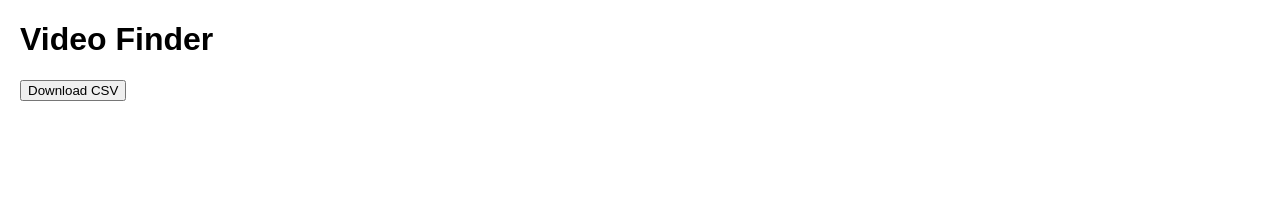
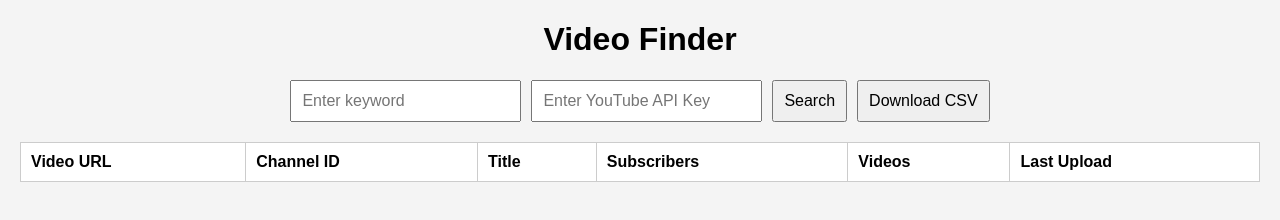
Before and after one commit to FreelancerBelle/videofind, a plain HTML site: page index.html in a window 1280 px wide. Drawn offline with Linux system fonts and the light colour scheme.

Commit message:
Add files via upload

```diff
--- a/index.html
+++ b/index.html
@@ -7,15 +7,28 @@
 </head>
 <body>
     <h1>Video Finder</h1>
-    <button onclick="downloadCSV(sampleData)">Download CSV</button>
+
+    <div class="search-box">
+        <input type="text" id="searchInput" placeholder="Enter keyword">
+        <input type="text" id="apiKeyInput" placeholder="Enter YouTube API Key">
+        <button onclick="searchVideos()">Search</button>
+        <button onclick="downloadCSV(resultsData)">Download CSV</button>
+    </div>
+
+    <table id="resultsTable">
+        <thead>
+            <tr>
+                <th>Video URL</th>
+                <th>Channel ID</th>
+                <th>Title</th>
+                <th>Subscribers</th>
+                <th>Videos</th>
+                <th>Last Upload</th>
+            </tr>
+        </thead>
+        <tbody></tbody>
+    </table>
 
     <script src="script.js"></script>
-    <script>
-        // Example data for testing
-        const sampleData = [
-            { videoId: "abc123", channelId: "chan1", title: "Video One", subs: 1000, videos: 10, lastUpload: "2025-08-09" },
-            { videoId: "def456", channelId: "chan2", title: "Video Two", subs: 2000, videos: 20, lastUpload: "2025-08-08" }
-        ];
-    </script>
 </body>
 </html>
--- a/script.js
+++ b/script.js
@@ -1,3 +1,51 @@
+
+let resultsData = [];
+
+async function searchVideos() {
+    const query = document.getElementById('searchInput').value.trim();
+    const apiKey = document.getElementById('apiKeyInput').value.trim();
+
+    if (!query || !apiKey) {
+        alert('Please enter both a search term and an API key.');
+        return;
+    }
+
+    try {
+        const searchResponse = await fetch(`https://www.googleapis.com/youtube/v3/search?part=snippet&q=${encodeURIComponent(query)}&type=video&maxResults=5&key=${apiKey}`);
+        const searchData = await searchResponse.json();
+
+        resultsData = [];
+
+        const tableBody = document.querySelector("#resultsTable tbody");
+        tableBody.innerHTML = "";
+
+        for (let item of searchData.items) {
+            const videoId = item.id.videoId;
+            const channelId = item.snippet.channelId;
+            const title = item.snippet.title;
+
+            // Dummy data for subs, videos, last upload (since requires more API calls)
+            const subs = "N/A";
+            const videos = "N/A";
+            const lastUpload = item.snippet.publishedAt.split("T")[0];
+
+            resultsData.push({ videoId, channelId, title, subs, videos, lastUpload });
+
+            const row = `<tr>
+                <td><a href="https://www.youtube.com/watch?v=${videoId}" target="_blank">Link</a></td>
+                <td>${channelId}</td>
+                <td>${title}</td>
+                <td>${subs}</td>
+                <td>${videos}</td>
+                <td>${lastUpload}</td>
+            </tr>`;
+            tableBody.innerHTML += row;
+        }
+    } catch (error) {
+        console.error('Error fetching data', error);
+        alert('Error fetching videos. Check API key and internet connection.');
+    }
+}
 
 function downloadCSV(data) {
     let csv = "videoUrl,channelId,title,subs,videos,lastUpload\n";
--- a/style.css
+++ b/style.css
@@ -2,4 +2,36 @@
 body {
     font-family: Arial, sans-serif;
     margin: 20px;
+    background-color: #f4f4f4;
 }
+
+h1 {
+    text-align: center;
+}
+
+.search-box {
+    display: flex;
+    justify-content: center;
+    margin-bottom: 20px;
+    gap: 10px;
+}
+
+input, button {
+    padding: 10px;
+    font-size: 16px;
+}
+
+table {
+    width: 100%;
+    border-collapse: collapse;
+    background-color: #fff;
+}
+
+table, th, td {
+    border: 1px solid #ccc;
+}
+
+th, td {
+    padding: 10px;
+    text-align: left;
+}
```
